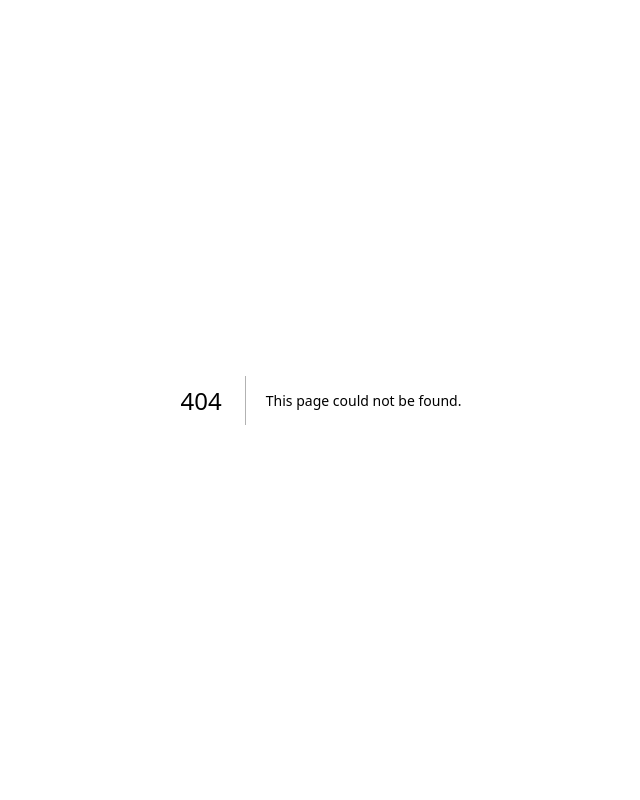
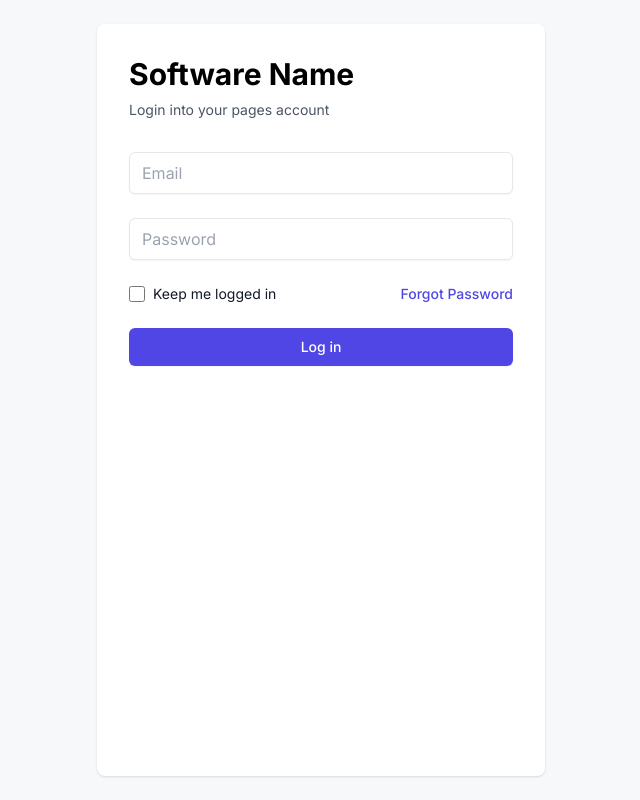
Before and after one commit to iamarpitpatidar/expolt-client, a Next.js app: page /login in a window 1280 px wide. Before the commit this address had no page. Shown: the whole page, without its empty margins (319-959 px from the left). Built offline with nearby package versions, Linux system fonts and the light colour scheme.

Commit message:
feat: added login page

```diff
--- /dev/null
+++ b/src/app/(auth)/login/page.tsx
@@ -0,0 +1,74 @@
+export default function LoginPage() {
+  return (
+    <div className="flex justify-center min-h-screen bg-[#f7f8fa] p-6">
+      <div className="w-full max-w-md p-8 bg-white rounded-lg shadow">
+        <h1 className="text-3xl font-bold">Software Name</h1>
+        <p className="mt-2 text-sm text-gray-600">
+          Login into your pages account
+        </p>
+        <form className="mt-8 space-y-6">
+          <div>
+            <label className="sr-only" htmlFor="email">
+              Email
+            </label>
+            <input
+              autoComplete="email"
+              className="w-full px-3 py-2 border rounded-md shadow-sm placeholder-gray-400 focus:ring-indigo-500 focus:border-indigo-500"
+              id="email"
+              name="email"
+              placeholder="Email"
+              required
+              type="email"
+            />
+          </div>
+          <div>
+            <label className="sr-only" htmlFor="password">
+              Password
+            </label>
+            <input
+              autoComplete="current-password"
+              className="w-full px-3 py-2 border rounded-md shadow-sm placeholder-gray-400 focus:ring-indigo-500 focus:border-indigo-500"
+              id="password"
+              name="password"
+              placeholder="Password"
+              required
+              type="password"
+            />
+          </div>
+          <div className="flex items-center justify-between">
+            <div className="flex items-center">
+              <input
+                className="w-4 h-4 text-indigo-600 border-gray-300 rounded focus:ring-indigo-500"
+                id="remember-me"
+                name="remember-me"
+                type="checkbox"
+              />
+              <label
+                className="block ml-2 text-sm text-gray-900"
+                htmlFor="remember-me"
+              >
+                Keep me logged in
+              </label>
+            </div>
+            <div className="text-sm">
+              <a
+                className="font-medium text-indigo-600 hover:text-indigo-500"
+                href="#"
+              >
+                Forgot Password
+              </a>
+            </div>
+          </div>
+          <div>
+            <button
+              className="w-full px-4 py-2 text-sm font-medium text-white bg-indigo-600 border border-transparent rounded-md shadow-sm hover:bg-indigo-700 focus:outline-none focus:ring-2 focus:ring-offset-2 focus:ring-indigo-500"
+              type="submit"
+            >
+              Log in
+            </button>
+          </div>
+        </form>
+      </div>
+    </div>
+  )
+}
```
